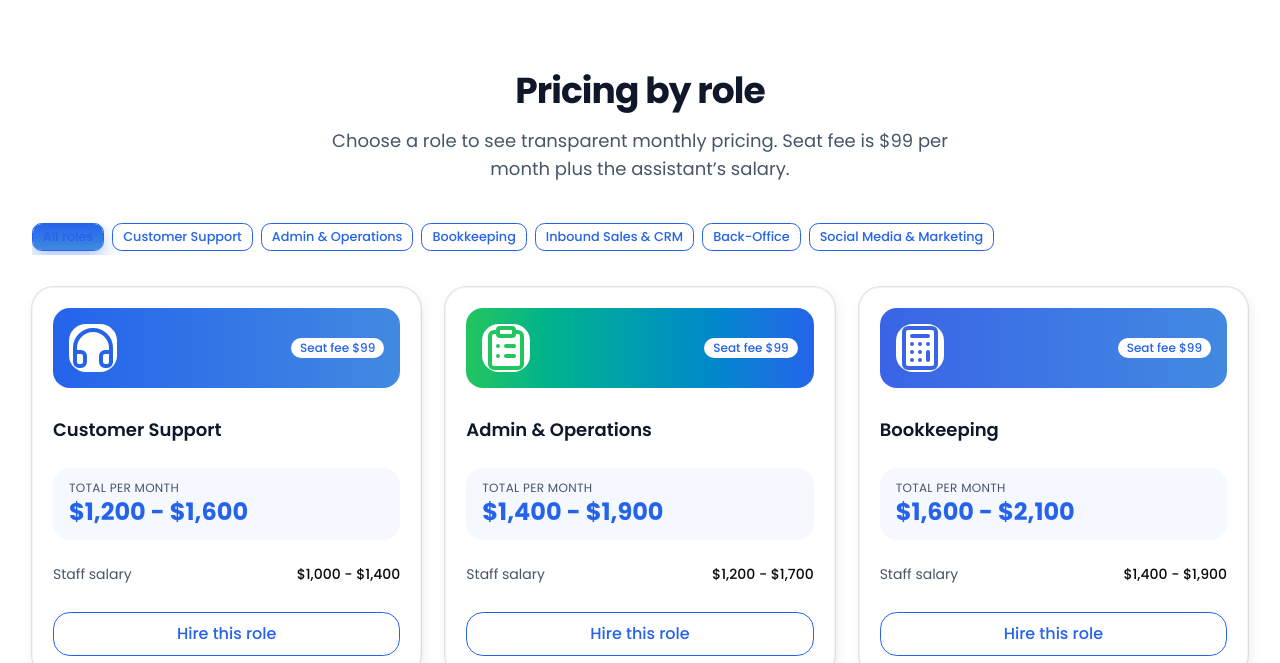
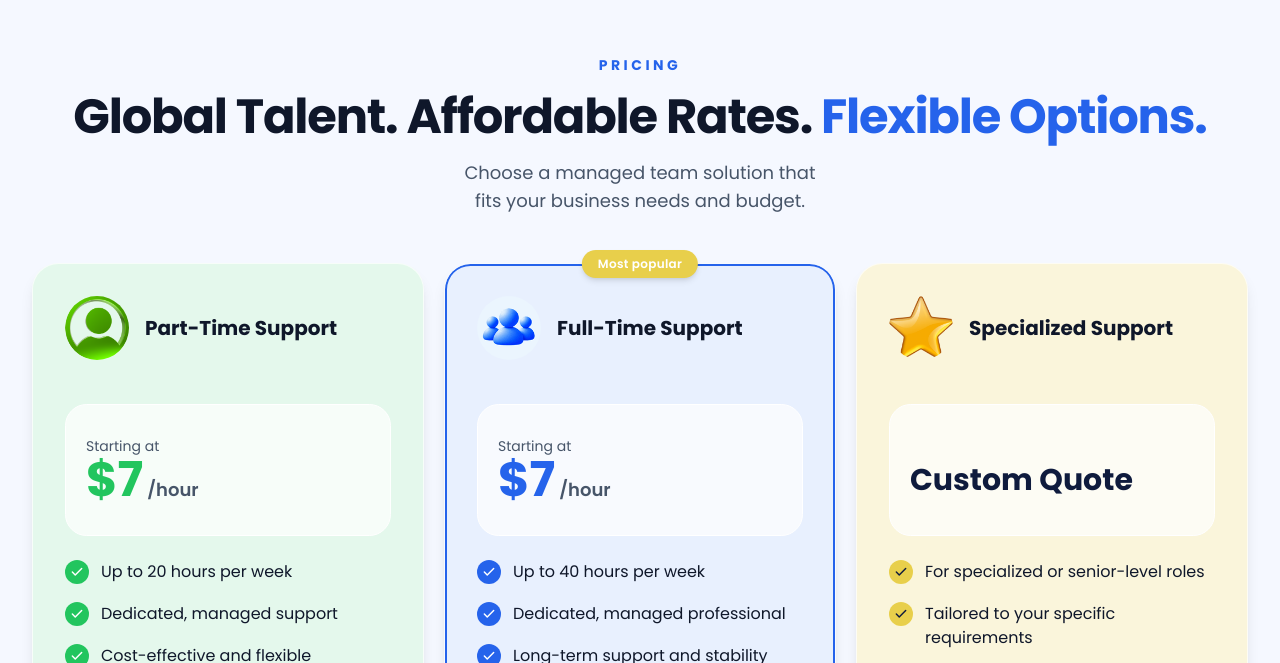
Before and after one commit to Captain-Kanak/virtualstaff-client, a Next.js app: page /pricing in a window 1280 px wide. Shown: the part 857-1520 px from the top of the page. Built offline with nearby package versions, Linux system fonts and the light colour scheme; no server answers.

Commit message:
feat(pricing): show the home plans section on the pricing page
Reuse the existing home plans component on the pricing page right after the banner, with the plans anchor for the Compare Plans button. Home section unchanged.

```diff
--- a/app/(common)/pricing/page.tsx
+++ b/app/(common)/pricing/page.tsx
@@ -1,5 +1,6 @@
 import type { Metadata } from "next";
 import InnerHero from "@/components/InnerHero";
+import PricingCards from "@/components/home/PricingCards";
 import PricingPageContent from "@/components/pricing/PricingPageContent";
 import { bookingUrl } from "@/lib/site";
 
@@ -62,6 +63,7 @@ export default function PricingPage() {
           { title: "Fully Managed", subtitle: "TEAMS" },
         ]}
       />
+      <PricingCards id="plans" />
       <PricingPageContent />
     </div>
   );
--- a/components/home/PricingCards.tsx
+++ b/components/home/PricingCards.tsx
@@ -74,9 +74,17 @@ const cards: PricingCard[] = [
   },
 ];
 
-export default function PricingCards() {
+export default function PricingCards({ id }: { id?: string }) {
   return (
-    <section className="bg-[var(--brand-tint)] pt-6 md:pt-16 pb-12 md:pb-16">
+    <section
+      id={id}
+      className={[
+        "bg-[var(--brand-tint)] pt-6 md:pt-16 pb-12 md:pb-16",
+        id ? "scroll-mt-24" : "",
+      ]
+        .filter(Boolean)
+        .join(" ")}
+    >
       <Container>
         <div className="text-center mb-10 md:mb-12">
           <p className="text-xs md:text-sm font-bold uppercase tracking-[0.25em] text-brand-primary mb-3">
--- a/components/pricing/PricingPageContent.tsx
+++ b/components/pricing/PricingPageContent.tsx
@@ -48,7 +48,7 @@ export default function PricingPageContent() {
               selected={filter}
               onChange={setFilter}
             />
-            <div id="plans" className="scroll-mt-24 mt-8 grid grid-cols-1 sm:grid-cols-2 lg:grid-cols-3 gap-6">
+            <div className="scroll-mt-24 mt-8 grid grid-cols-1 sm:grid-cols-2 lg:grid-cols-3 gap-6">
               <AnimatePresence>
                 {visibleRoles.map((role) => (
                   <motion.div
```
